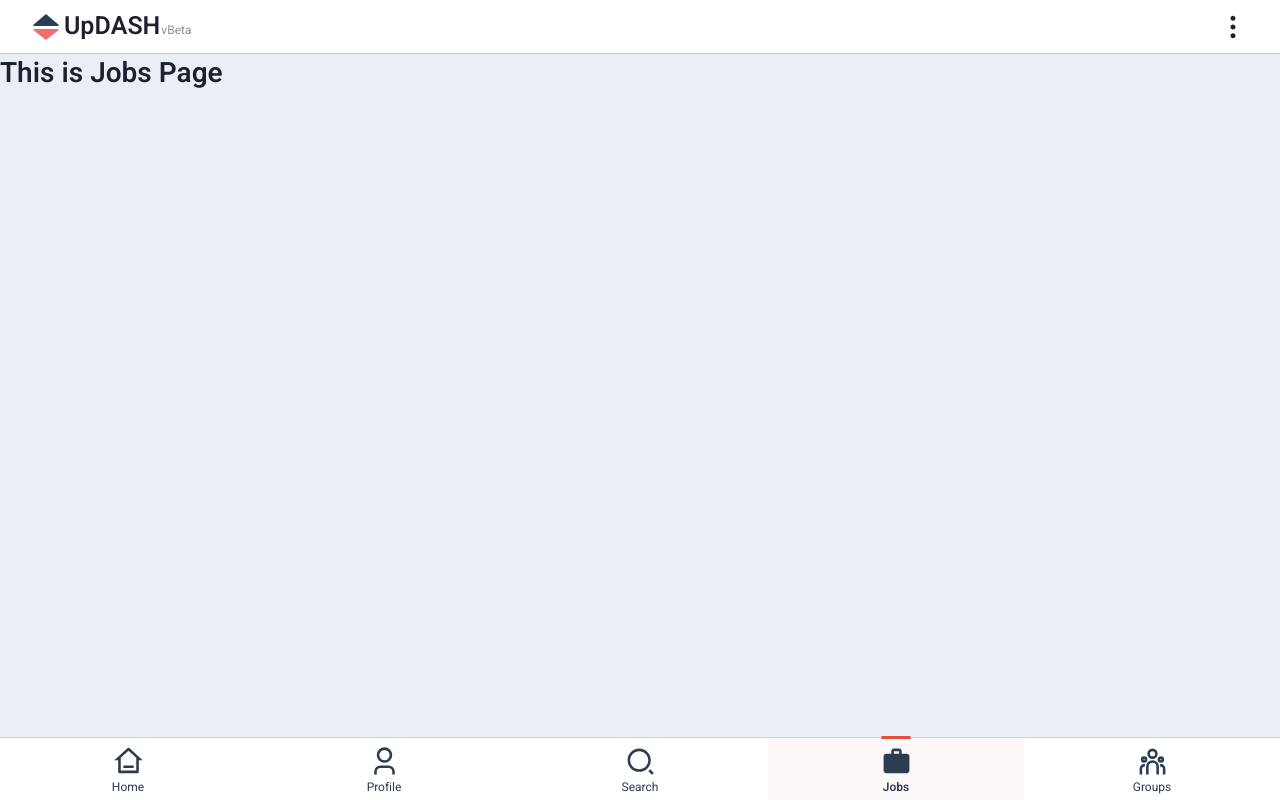
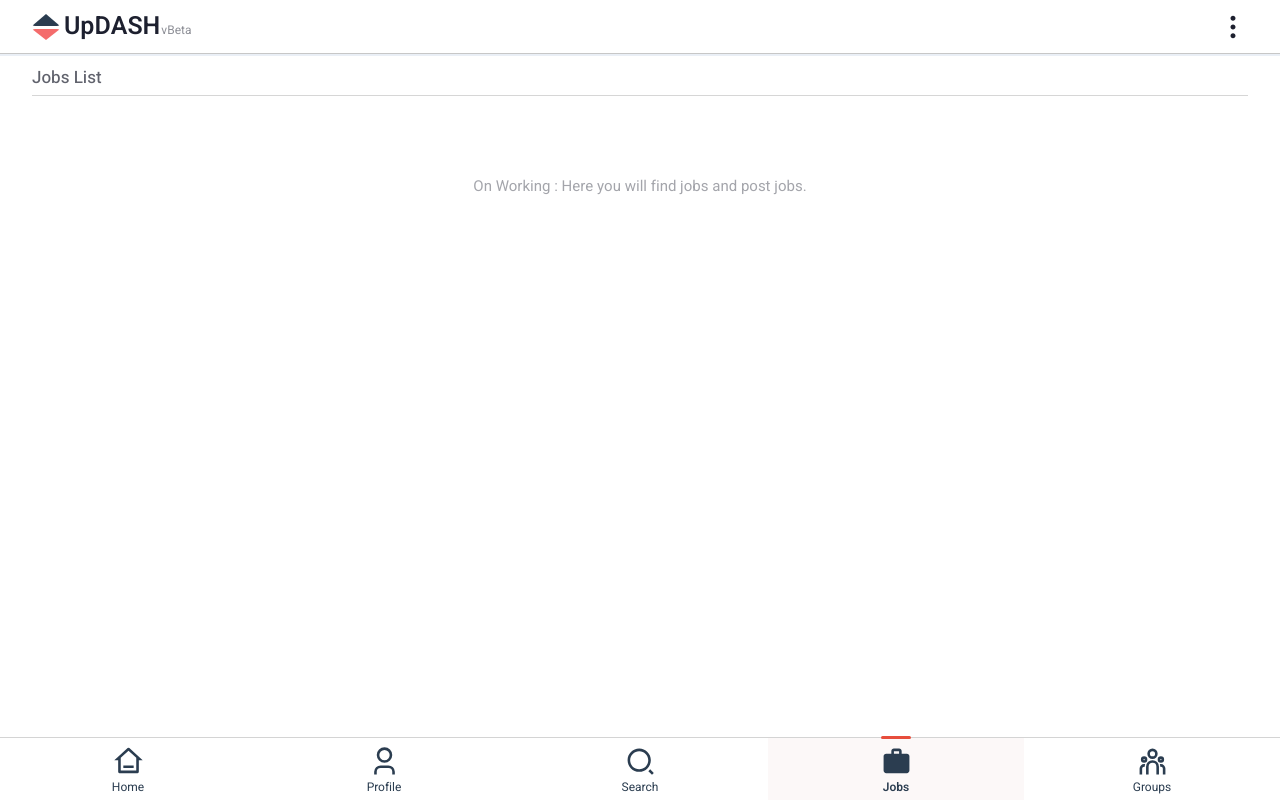
Before and after one commit to canwebe/UpDash, a Next.js app: page /jobs in a window 1280 px wide. Built offline with nearby package versions, Linux system fonts and the light colour scheme; no server answers.

Commit message:
👌 IMPROVE: added working state in other pages

```diff
--- a/pages/jobs.js
+++ b/pages/jobs.js
@@ -1,3 +1,12 @@
+import Header from '@/components/header'
+
 export default function Jobs() {
-  return <h2>This is Jobs Page</h2>
+  return (
+    <div className="pageBody">
+      <Header title="Jobs List" />
+      <p className="workingState">
+        On Working : Here you will find jobs and post jobs.
+      </p>
+    </div>
+  )
 }
--- a/pages/login.js
+++ b/pages/login.js
@@ -29,7 +29,7 @@ export default function Login() {
   // Redirect to Dashboard if User is signed and have username
   useEffect(() => {
     if (user && !isLoading && userData?.username) {
-      router.push('/')
+      router.replace('/')
     }
   }, [isLoading, userData?.username, router, user])
 
--- a/styles/globals.css
+++ b/styles/globals.css
@@ -207,3 +207,18 @@ textarea:is(:active, :focus) {
   font-weight: 500;
   margin-bottom: 0.3rem;
 }
+
+.pageBody {
+  margin-top: 0.2rem;
+  background-color: white;
+  min-height: calc(100dvh - 5.4rem - 0.2rem);
+  padding-block: 1rem 8rem;
+}
+
+/* ON WOrk */
+.workingState {
+  opacity: 0.4;
+  text-align: center;
+  margin-block: 10vh;
+  padding-inline: 1rem;
+}
```
Also changed, not shown: pages/edit/profile/index.jsx (+6 -2 lines), pages/groups.js (+11 -1 lines), pages/search.js (+11 -1 lines), styles/EditProfile.module.css (added, +8 -0 lines), styles/Groups.module.css (added), styles/Jobs.module.css (added), styles/Search.module.css (added).
